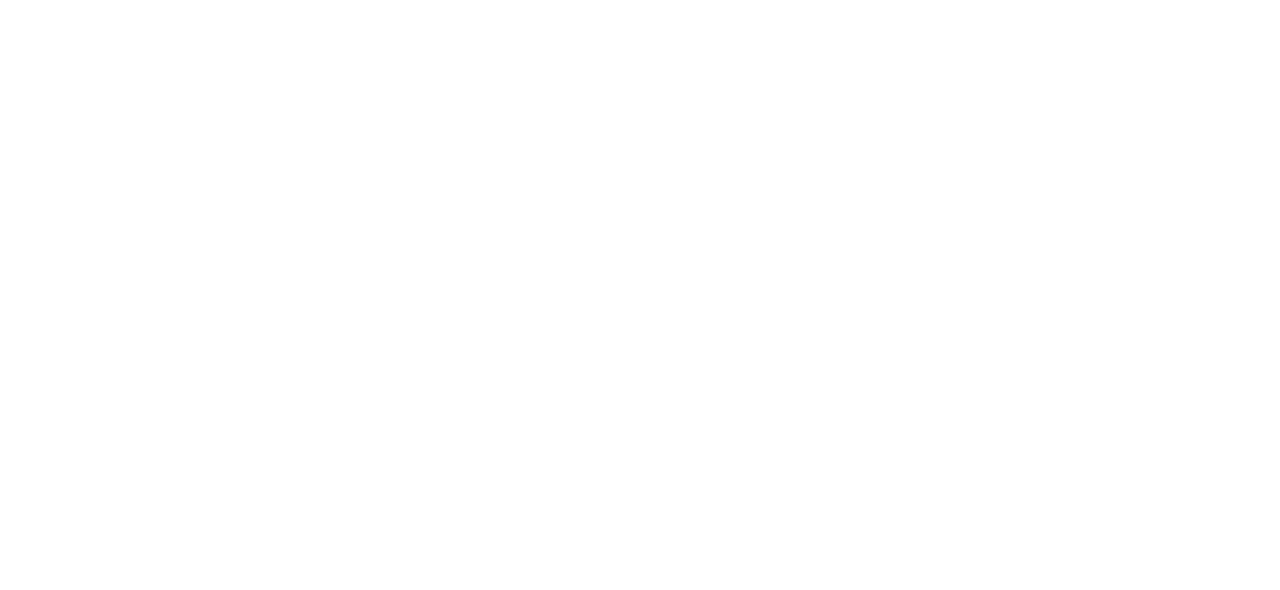
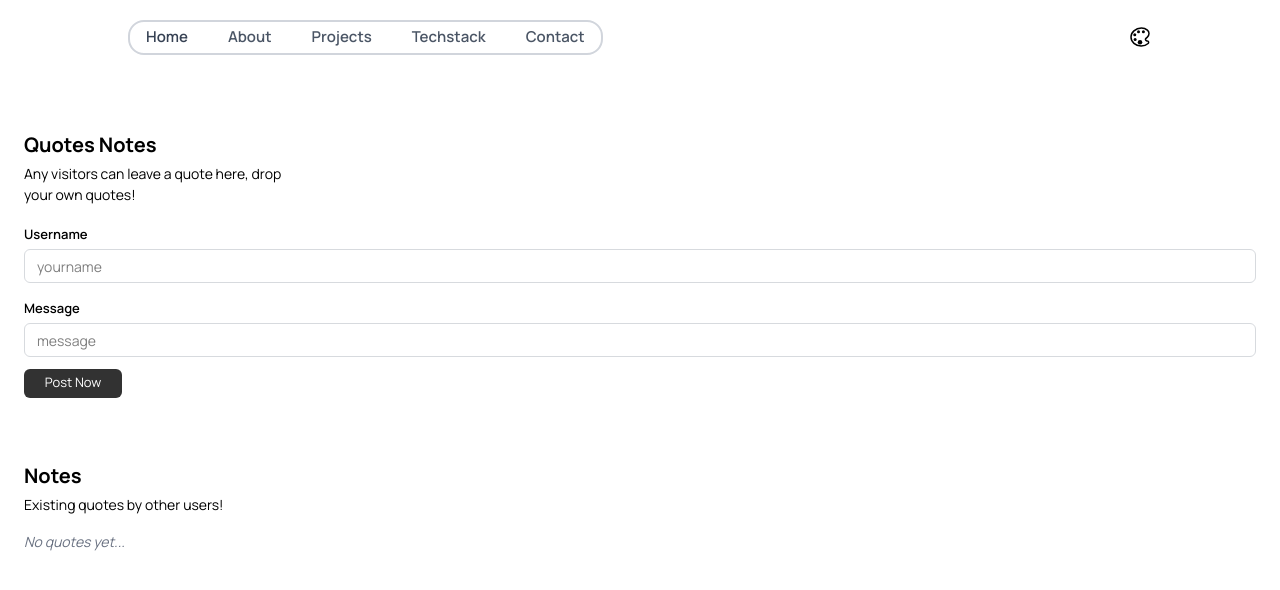
Before and after one commit to akbarryyan/porto-akbar, a React (Vite) app: page /quotes in a window 1280 px wide. Before the commit this address had no page. Shown: the top 590 px of the page. Built offline with nearby package versions, Linux system fonts and the light colour scheme.

Commit message:
update quotes notes

```diff
--- a/src/App.jsx
+++ b/src/App.jsx
@@ -1,6 +1,7 @@
 import { BrowserRouter as Router, Route, Routes } from "react-router-dom";
 import Home from "./components/Home";
 import About from "./components/About";
+import QuotesNotes from "./components/QuotesNotes";
 
 function App() {
   return (
@@ -10,6 +11,7 @@ function App() {
           <Routes>
             <Route path="/" element={<Home />} />
             <Route path="/about" element={<About />} />
+            <Route path="/quotes" element={<QuotesNotes />} />
           </Routes>
         </div>
       </div>
--- a/src/components/Navbar.jsx
+++ b/src/components/Navbar.jsx
@@ -66,7 +66,7 @@ function Navbar() {
         <div className="flex items-center gap-10 md:hidden">
           <ul className="gap-8 flex">
             <li className="cursor-pointer text-[14px] text-gray-600 dark:text-white retro:text-[#352f44] valentine:text-[#D63384] font-semibold hover:underline">
-              <a href="">Quotes Notes</a>
+              <a href="/quotes">Quotes Notes</a>
             </li>
             <li className="cursor-pointer text-[14px] text-gray-600 dark:text-white retro:text-[#352f44] valentine:text-[#D63384] font-semibold hover:underline">
               <a href="">Projects</a>
--- a/src/components/QuotesNotes.jsx
+++ b/src/components/QuotesNotes.jsx
@@ -1,7 +1,119 @@
+import { useState, useEffect } from "react";
+import { VscTrash } from "react-icons/vsc";
+import Navbar from "../components/Navbar";
+
 function QuotesNotes() {
+  const [username, setUsername] = useState("");
+  const [message, setMessage] = useState("");
+  const [notes, setNotes] = useState([]);
+
+  // Load existing notes from local storage on mount
+  useEffect(() => {
+    const storedNotes = localStorage.getItem("quotes_notes");
+    if (storedNotes) {
+      setNotes(JSON.parse(storedNotes));
+    }
+  }, []);
+
+  // Handle form submission
+  const handlePost = (e) => {
+    e.preventDefault();
+    if (username.trim() === "" || message.trim() === "") return;
+
+    const newNote = { username, message };
+    const updatedNotes = [newNote, ...notes];
+    setNotes(updatedNotes);
+
+    // Save to local storage
+    localStorage.setItem("quotes_notes", JSON.stringify(updatedNotes));
+
+    // Clear input fields
+    setUsername("");
+    setMessage("");
+  };
+
+  // Handle delete note
+  const handleDelete = (index) => {
+    const updatedNotes = notes.filter((_, i) => i !== index);
+    setNotes(updatedNotes);
+    localStorage.setItem("quotes_notes", JSON.stringify(updatedNotes));
+  };
+
   return (
     <>
-      <h1>Test Quotes</h1>
+      <Navbar />
+      <div className="px-6 py-4 mt-10">
+        <h1 className="text-xl font-bold dark:text-white">Quotes Notes</h1>
+        <p className="text-[14px] mt-1 dark:text-white">
+          Any visitors can leave a quote here, drop <br /> your own quotes!
+        </p>
+        <div className="mt-4">
+          <form onSubmit={handlePost}>
+            <div>
+              <label className="text-[13px] font-semibold dark:text-white">
+                Username
+              </label>
+              <input
+                type="text"
+                value={username}
+                onChange={(e) => setUsername(e.target.value)}
+                className="w-full mt-1 px-3 py-1 rounded-md border border-[#d7dade] placeholder:text-[14px] dark:placeholder:text-white dark:border-[#434343]"
+                placeholder="yourname"
+              />
+            </div>
+            <div className="mt-3">
+              <label className="text-[13px] font-semibold dark:text-white">
+                Message
+              </label>
+              <input
+                type="text"
+                value={message}
+                onChange={(e) => setMessage(e.target.value)}
+                className="w-full mt-1 px-3 py-1 rounded-md border border-[#d7dade] placeholder:text-[14px] dark:placeholder:text-white dark:border-[#434343]"
+                placeholder="message"
+              />
+            </div>
+            <div className="mt-3">
+              <button
+                type="submit"
+                className="w-[98px] text-[13px] flex items-center justify-center text-white py-[4.9px] px-4 rounded-md bg-[#323232] hover:bg-[#292929]"
+              >
+                Post Now
+              </button>
+            </div>
+          </form>
+        </div>
+
+        <div className="mt-16">
+          <h1 className="text-xl font-bold dark:text-white">Notes</h1>
+          <p className="mt-1 text-[14px] dark:text-white">
+            Existing quotes by other users!
+          </p>
+        </div>
+
+        <div className="mt-4">
+          {notes.length > 0 ? (
+            notes.map((note, index) => (
+              <div
+                key={index}
+                className="bg-white border border-[#d7dade] w-full h-full py-3 px-4 rounded-md mt-3 flex justify-between items-center"
+                style={{ boxShadow: "5px 5px" }}
+              >
+                <div>
+                  <p className="text-[14px] font-semibold">@{note.username}</p>
+                  <p className="text-[13px] mt-3 italic">{note.message}</p>
+                </div>
+                <VscTrash
+                  onClick={() => handleDelete(index)}
+                  className="text-red-500 text-[20px] hover:underline"
+                />
+              </div>
+            ))
+          ) : (
+            <p className="text-[14px] text-gray-500 italic">No quotes yet...</p>
+          )}
+        </div>
+      </div>
     </>
   );
 }
```
